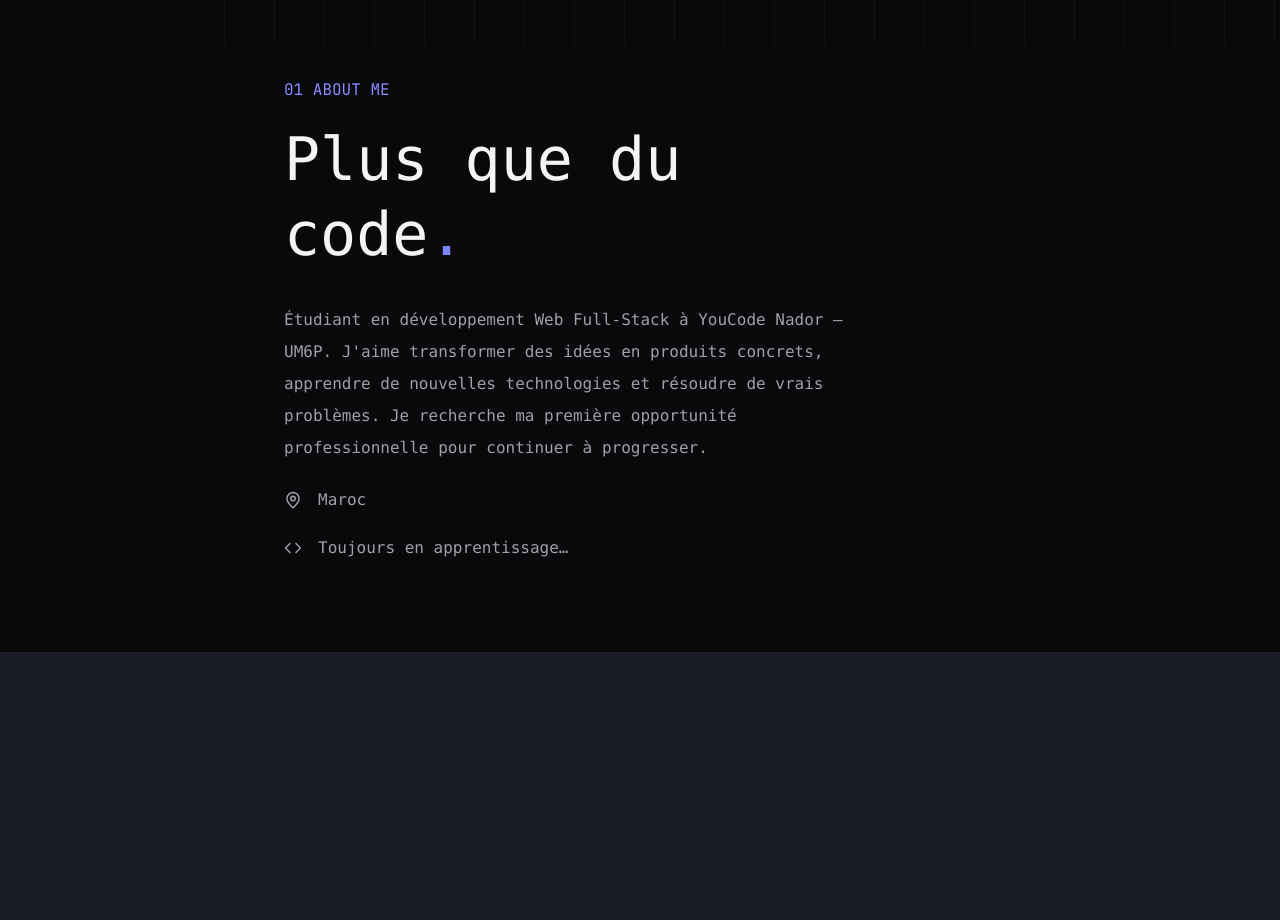
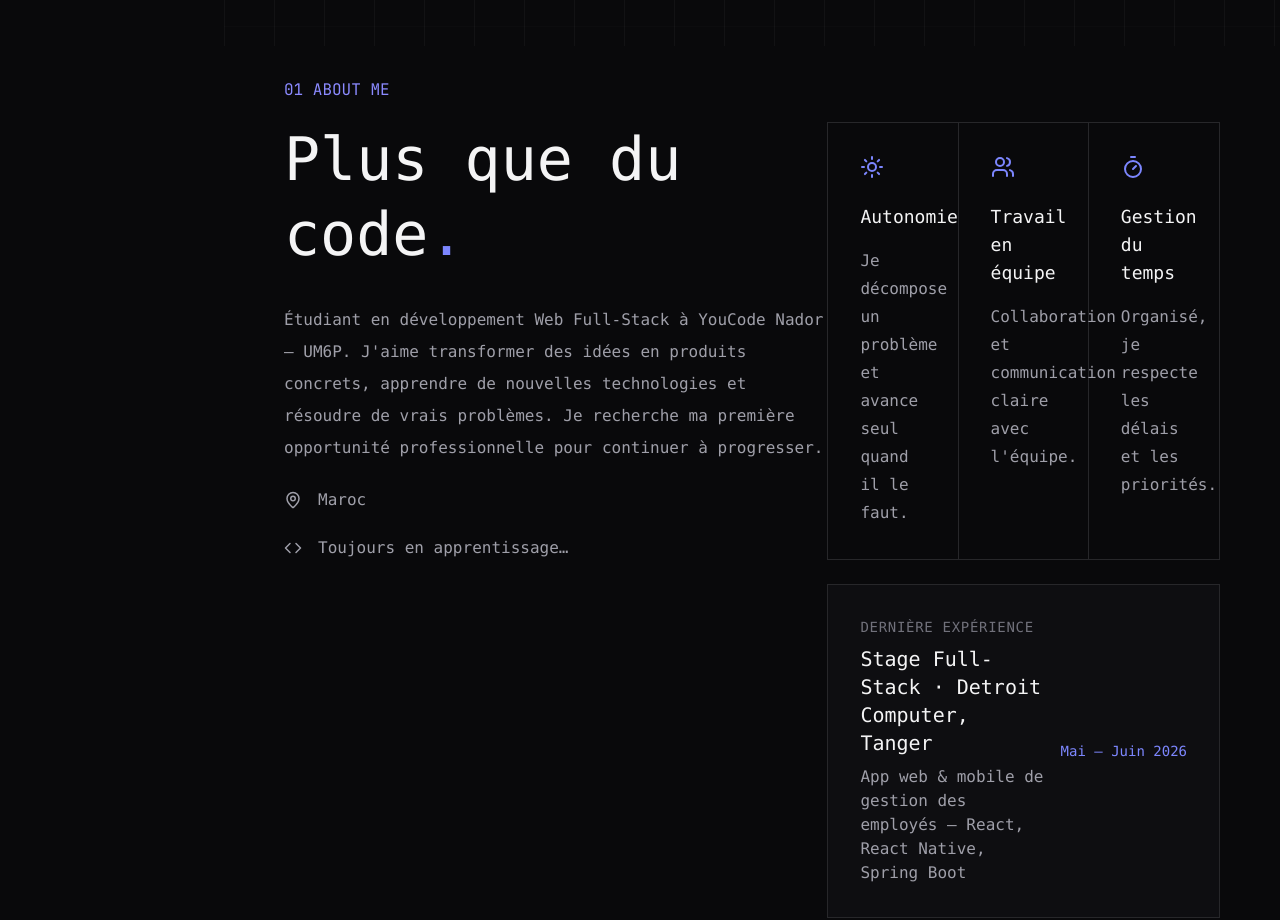
Before and after one commit to wassim-rifi-dev/portfolio, a Next.js app: page / in a window 1280 px wide. Shown: the part 820-1740 px from the top of the page. Before the commit the page ends 1472 px from the top, so only its background shows below. Built offline with nearby package versions, Linux system fonts and the light colour scheme.

Commit message:
feat: enhance AboutMe section with skills and recent experience details

```diff
--- a/src/components/sections/AboutMe.tsx
+++ b/src/components/sections/AboutMe.tsx
@@ -1,12 +1,12 @@
 import { jetbrainsMono } from "@/app/fonts";
-import { Code, MapPin } from "lucide-react";
+import { Code, MapPin, Sun, Timer, Users } from "lucide-react";
 
 export default function AboutMe() {
     return (
         <section className={`relative px-5 pt-4 pb-16 sm:px-8 lg:px-10 lg:pt-8 lg:pb-23 xl:px-15 ` + jetbrainsMono.className}>
             <p className="text-[#8B8AFF]">01  ABOUT ME</p>
 
-            <div className="mt-5">
+            <div className="mt-5 flex">
                 <div className="max-w-xl font-mono">
                     <h2 className="text-5xl md:text-6xl font-medium leading-tight text-zinc-100">
                         Plus que du code<span className="text-indigo-400">.</span>
@@ -27,9 +27,50 @@ export default function AboutMe() {
                     </div>
                 </div>
 
-                <div>
-                    <div></div>
-                    <div></div>
+                <div className="font-mono space-y-6">
+                    <div className="grid grid-cols-1 md:grid-cols-3 border border-zinc-800 divide-y md:divide-y-0 md:divide-x divide-zinc-800">
+                        <div className="p-8">
+                            <Sun size={24} className="text-indigo-400" />
+                            <h3 className="mt-6 text-lg text-zinc-100">Autonomie</h3>
+                            <p className="mt-4 text-base leading-7 text-zinc-400">
+                                Je décompose un problème et avance seul quand il le faut.
+                            </p>
+                        </div>
+
+                        <div className="p-8">
+                            <Users size={24} className="text-indigo-400" />
+                            <h3 className="mt-6 text-lg text-zinc-100">Travail en équipe</h3>
+                            <p className="mt-4 text-base leading-7 text-zinc-400">
+                                Collaboration et communication claire avec l'équipe.
+                            </p>
+                        </div>
+
+                        <div className="p-8">
+                            <Timer size={24} className="text-indigo-400" />
+                            <h3 className="mt-6 text-lg text-zinc-100">Gestion du temps</h3>
+                            <p className="mt-4 text-base leading-7 text-zinc-400">
+                                Organisé, je respecte les délais et les priorités.
+                            </p>
+                        </div>
+                    </div>
+
+                    <div className="flex flex-col md:flex-row md:items-center md:justify-between gap-4 border border-zinc-800 bg-zinc-900/40 p-8">
+                        <div>
+                            <p className="text-sm uppercase tracking-wider text-zinc-500">
+                                Dernière expérience
+                            </p>
+                            <h3 className="mt-2 text-xl text-zinc-100">
+                                Stage Full-Stack · Detroit Computer, Tanger
+                            </h3>
+                            <p className="mt-2 text-base text-zinc-400">
+                                App web & mobile de gestion des employés — React, React Native, Spring Boot
+                            </p>
+                        </div>
+
+                        <span className="shrink-0 text-sm text-indigo-400">
+                            Mai — Juin 2026
+                        </span>
+                    </div>
                 </div>
             </div>
         </section>
```
